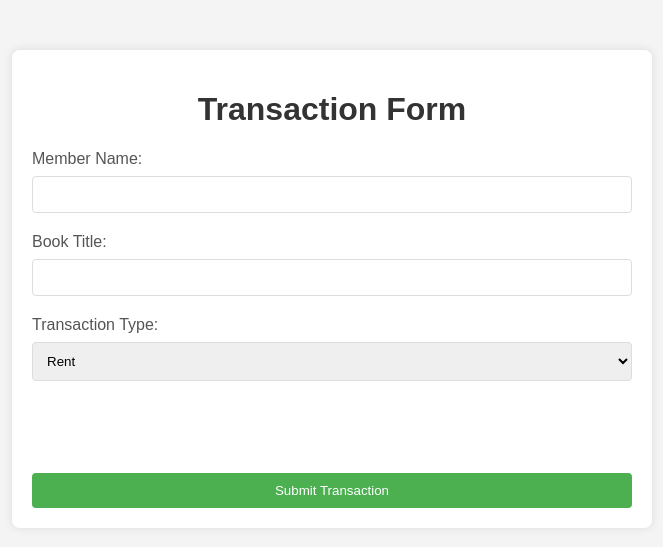
After one commit to shail0230/library_management, a Flask app: page /new_transaction in a window 1280 px wide. The commit adds this page. Shown: the top 547 px of the page, without its empty margins (308-971 px from the left). Run offline with Flask 3, Linux system fonts and the light colour scheme.

Commit message:
Add files via upload

```diff
--- a/assignement/app.py
+++ b/assignement/app.py
@@ -1,5 +1,6 @@
 from flask import Flask, render_template ,request ,jsonify
 from pymongo import MongoClient
+from datetime import datetime
 
 app = Flask(__name__)
 
@@ -25,14 +26,15 @@ def new_book():
      if request.method == 'POST':
         book_title = request.form.get('title')
         book_author = request.form.get('author')
-        book_rat = request.form.get('rating')
         book_lan = request.form.get('language')
         book_pgno = request.form.get('pageNumber')
         book_pd = request.form.get('publicationDate')
         book_publisher = request.form.get('publisher')
+        book_quant = request.form.get('quantity')
+        book_genre = request.form.get('genre')
 
         collection = db['books']
-        collection.insert_one({'title': book_title, 'author': book_author, 'rating':book_rat, 'language':book_lan, 'pageNumber':book_pgno, 'publicationDate':book_pd, 'publisher':book_publisher})
+        collection.insert_one({'title': book_title, 'author': book_author, 'language':book_lan, 'pageNumber':book_pgno, 'publicationDate':book_pd, 'publisher':book_publisher, 'quantity':book_quant, 'genre':book_genre})
 
         data_inserted = True
 
@@ -97,5 +99,43 @@ def total_members():
     total_count = collection.count_documents({})
     return jsonify({'total_members': total_count})
 
+@app.route('/new_transaction', methods=['GET', 'POST'])
+def new_transaction():
+    if request.method == 'POST':
+        member_name = request.form.get('member_name')
+        book_title = request.form.get('book_title')
+        transaction_type = request.form.get('transaction_type')
+        date_of_rent = request.form.get('dob1')
+        date_of_return = request.form.get('dob2')
+
+        if date_of_rent:
+            date_of_rent = datetime.strptime(date_of_rent, '%Y-%m-%d')
+        else:
+            date_of_rent = None
+
+        if date_of_return:
+            date_of_return = datetime.strptime(date_of_return, '%Y-%m-%d')
+        else:
+            date_of_return = None
+
+        collection = db['transaction']
+        collection.insert_one({
+            'member_name': member_name,
+            'book_title': book_title,
+            'transaction_type': transaction_type,
+            'date_of_rent': date_of_rent,
+            'date_of_return': date_of_return
+        })
+
+    return render_template('new_transaction.html')
+
+@app.route('/get_transaction')
+def get_transaction():
+    collection = db['transaction']
+    transactions_data = collection.find({}, {'_id': 0})
+    transactions_list = list(transactions_data)
+    return jsonify(transactions_list)
+
+
 if __name__ == '__main__':
     app.run()
--- a/assignement/templates/index.html
+++ b/assignement/templates/index.html
@@ -86,7 +86,7 @@ footer {
         <div class="dropdown-content">
           <a href="/total_books">Total Books</a>
           <a href="/total_members">Total Members</a>
-          <a href="/">Recent Transaction</a>
+          <a href="/get_transaction">Recent Transaction</a>
         </div>
       </div>
       <div class="dropdown">
@@ -108,9 +108,9 @@ footer {
       <div class="dropdown">
         <a href="#">Transactions</a>
         <div class="dropdown-content">
-          <a href="/">Transactions Logs</a>
+          <a href="/get_transaction">Transactions Logs</a>
           <a href="/">Filter</a>
-          <a href="/">Add Transaction</a>
+          <a href="/new_transaction">Add Transaction</a>
         </div>
       </div>
     </div>
--- /dev/null
+++ b/assignement/templates/new_transaction.html
@@ -0,0 +1,110 @@
+<!DOCTYPE html>
+<html lang="en">
+<head>
+    <meta charset="UTF-8">
+    <meta http-equiv="X-UA-Compatible" content="IE=edge">
+    <meta name="viewport" content="width=device-width, initial-scale=1.0">
+    <title>Transaction Form</title>
+    <style>
+        body {
+            font-family: Arial, sans-serif;
+            background-color: #f4f4f4;
+            margin: 0;
+            padding: 0;
+        }
+
+        .container {
+            max-width: 600px;
+            margin: 50px auto;
+            background-color: #fff;
+            padding: 20px;
+            border-radius: 8px;
+            box-shadow: 0 0 10px rgba(0, 0, 0, 0.1);
+        }
+
+        h1 {
+            text-align: center;
+            color: #333;
+        }
+
+        form {
+            display: flex;
+            flex-direction: column;
+        }
+
+        label {
+            margin-bottom: 8px;
+            color: #555;
+        }
+
+        input, select {
+            padding: 10px;
+            margin-bottom: 20px;
+            border: 1px solid #ddd;
+            border-radius: 4px;
+        }
+
+        button {
+            background-color: #4caf50;
+            color: #fff;
+            padding: 10px;
+            border: none;
+            border-radius: 4px;
+            cursor: pointer;
+        }
+
+        button:hover {
+            background-color: #45a049;
+        }
+    </style>
+</head>
+<body>
+    <div class="container">
+        <h1>Transaction Form</h1>
+        <form action="/new_transaction" method="POST">
+            <label for="member_name">Member Name:</label>
+            <input type="text" id="member_name" name="member_name" required>
+
+            <label for="book_title">Book Title:</label>
+            <input type="text" id="book_title" name="book_title" required>
+
+            <label for="transaction_type">Transaction Type:</label>
+            <select id="transaction_type" name="transaction_type" onchange="toggleDateFields()" required>
+                <option value="rent">Rent</option>
+                <option value="return">Return</option>
+            </select>
+
+            <label for="dob1" id="date_of_rent_label" style="display: none;">Date of Rent:</label>
+            <input type="date" id="dob1" name="dob1" style="display: none;"><br><br>
+
+            <label for="dob2" id="date_of_return_label" style="display: none;">Date of Return:</label>
+            <input type="date" id="dob2" name="dob2" style="display: none;"><br><br>
+
+            <button type="submit">Submit Transaction</button>
+        </form>
+    </div>
+
+    <script>
+        function toggleDateFields() {
+            console.log('toggleDateFields called');
+            var transactionType = document.getElementById('transaction_type').value;
+            var dateOfRentLabel = document.getElementById('date_of_rent_label');
+            var dateOfRentInput = document.getElementById('dob1');
+            var dateOfReturnLabel = document.getElementById('date_of_return_label');
+            var dateOfReturnInput = document.getElementById('dob2');
+
+            if (transactionType === 'rent') {
+                dateOfRentLabel.style.display = 'block';
+                dateOfRentInput.style.display = 'block';
+                dateOfReturnLabel.style.display = 'none';
+                dateOfReturnInput.style.display = 'none';
+            } else if (transactionType === 'return') {
+                dateOfRentLabel.style.display = 'none';
+                dateOfRentInput.style.display = 'none';
+                dateOfReturnLabel.style.display = 'block';
+                dateOfReturnInput.style.display = 'block';
+            }
+        }
+    </script>
+</body>
+</html>
```
Also changed, not shown: assignement/templates/get_transaction.html (added, +31 -0 lines), assignement/templates/new_book.html (+9 -5 lines).
